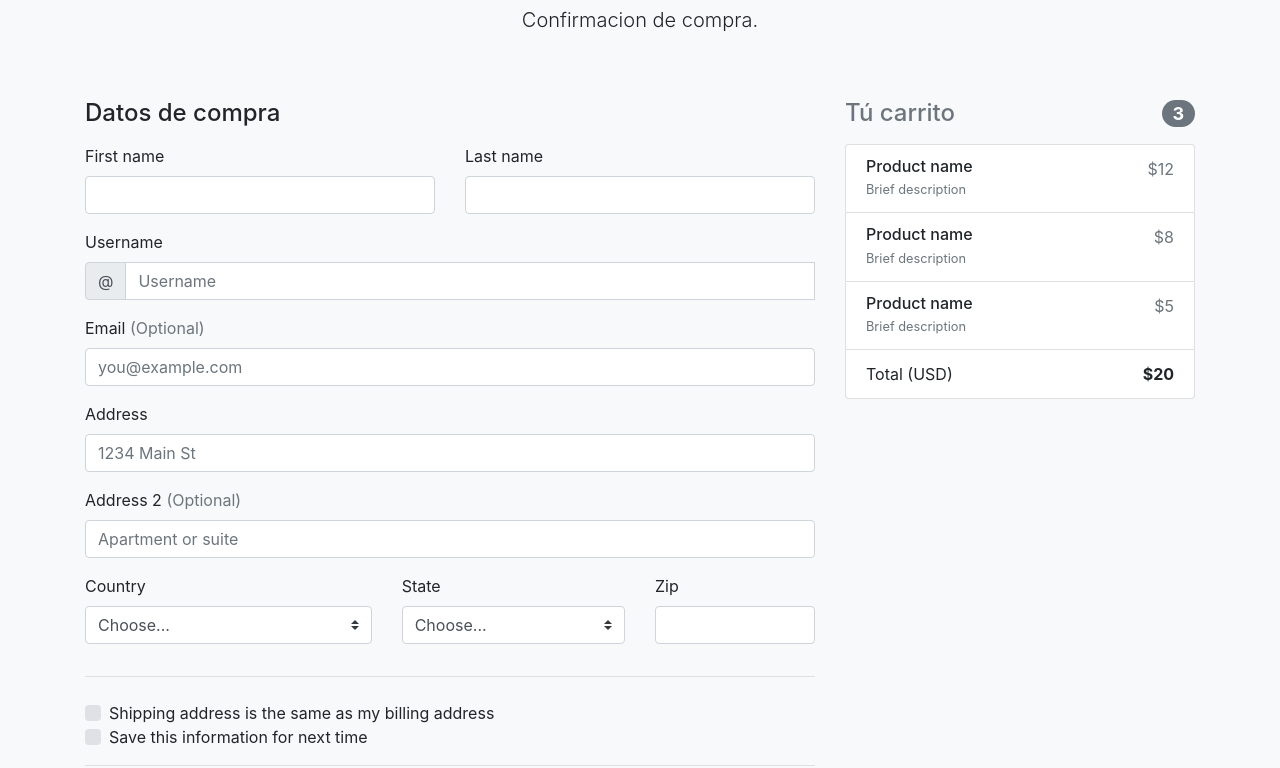
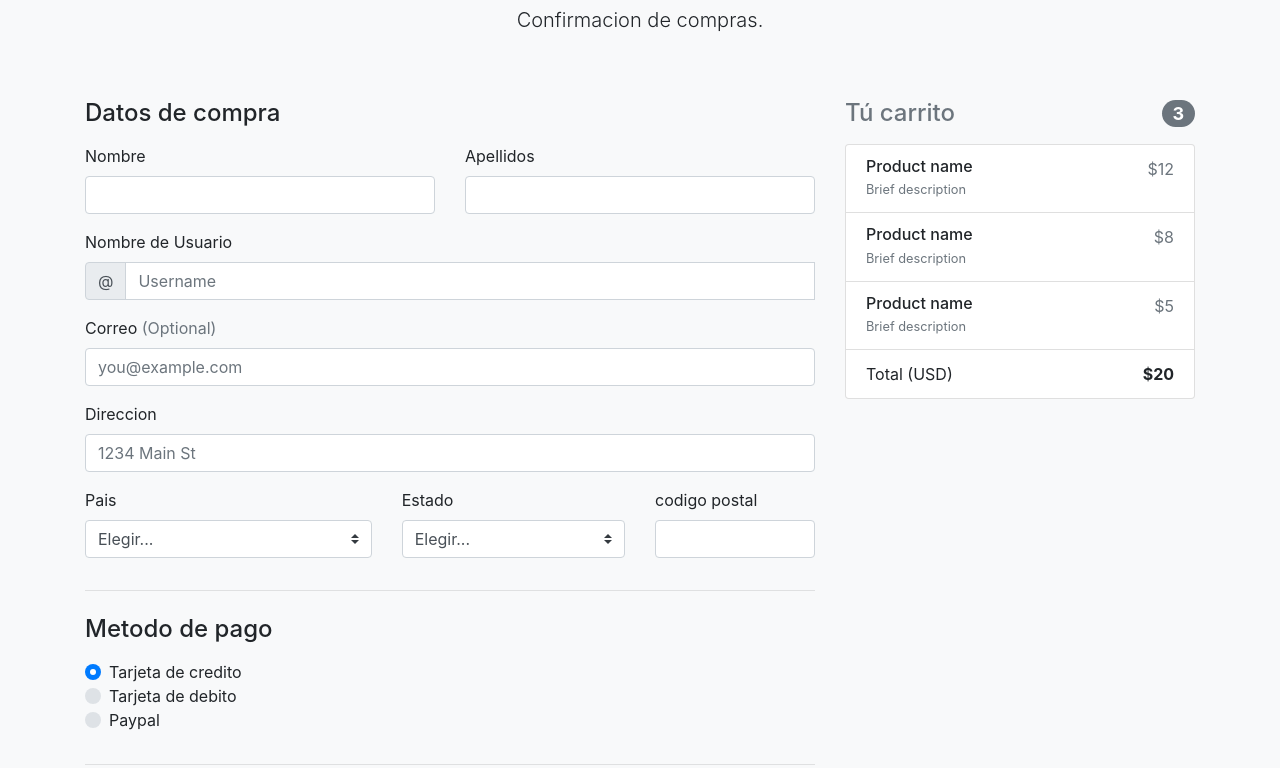
Before and after one commit to OzielLeos/PAPW-2019, a plain HTML site: page carrito.html in a window 1280 px wide. Shown: the part 185-953 px from the top of the page. Drawn offline with nearby package versions, Linux system fonts and the light colour scheme.

Commit message:
github rdy

```diff
--- a/carrito.html
+++ b/carrito.html
@@ -13,14 +13,14 @@
   <!-- <link href="./Checkout example for Bootstrap_files/form-validation.css" rel="stylesheet"> -->
 
 </head>
+
 <body class="bg-light">
 
   <div class="container">
     <div class="py-5 text-center">
-      <img class="d-block mx-auto mb-4" src="img/logo.png" alt=""
-        width="72" height="72">
+      <img class="d-block mx-auto mb-4" src="img/logo.png" alt="" width="72" height="72">
       <h2>Confirmacion</h2>
-      <p class="lead">Confirmacion de compra.</p>
+      <p class="lead">Confirmacion de compras.</p>
     </div>
 
     <div class="row">
@@ -78,86 +78,86 @@
         <form class="needs-validation" novalidate="">
           <div class="row">
             <div class="col-md-6 mb-3">
-              <label for="firstName">First name</label>
+              <label for="firstName">Nombre</label>
               <input type="text" class="form-control" id="firstName" placeholder="" value="" required="">
               <div class="invalid-feedback">
-                Valid first name is required.
+                Nombre requerido.
               </div>
             </div>
             <div class="col-md-6 mb-3">
-              <label for="lastName">Last name</label>
+              <label for="lastName">Apellidos</label>
               <input type="text" class="form-control" id="lastName" placeholder="" value="" required="">
               <div class="invalid-feedback">
-                Valid last name is required.
+                Apellidos requeridos.
               </div>
             </div>
           </div>
 
           <div class="mb-3">
-            <label for="username">Username</label>
+            <label for="username">Nombre de Usuario</label>
             <div class="input-group">
               <div class="input-group-prepend">
                 <span class="input-group-text">@</span>
               </div>
               <input type="text" class="form-control" id="username" placeholder="Username" required="">
               <div class="invalid-feedback" style="width: 100%;">
-                Your username is required.
+                usuario requerido.
               </div>
             </div>
           </div>
 
           <div class="mb-3">
-            <label for="email">Email <span class="text-muted">(Optional)</span></label>
+            <label for="email">Correo <span class="text-muted">(Optional)</span></label>
             <input type="email" class="form-control" id="email" placeholder="you@example.com">
             <div class="invalid-feedback">
-              Please enter a valid email address for shipping updates.
+              porfavor ingrese un correo valido.
             </div>
           </div>
 
           <div class="mb-3">
-            <label for="address">Address</label>
+            <label for="address">Direccion</label>
             <input type="text" class="form-control" id="address" placeholder="1234 Main St" required="">
             <div class="invalid-feedback">
               Please enter your shipping address.
             </div>
           </div>
 
-          <div class="mb-3">
+          <!-- <div class="mb-3">
             <label for="address2">Address 2 <span class="text-muted">(Optional)</span></label>
             <input type="text" class="form-control" id="address2" placeholder="Apartment or suite">
-          </div>
+          </div> -->
 
           <div class="row">
             <div class="col-md-5 mb-3">
-              <label for="country">Country</label>
+              <label for="country">Pais</label>
               <select class="custom-select d-block w-100" id="country" required="">
-                <option value="">Choose...</option>
-                <option>United States</option>
+                <option value="">Elegir...</option>
+                <option>Mexico</option>
               </select>
               <div class="invalid-feedback">
-                Please select a valid country.
+                Seleccione un pais.
               </div>
             </div>
             <div class="col-md-4 mb-3">
-              <label for="state">State</label>
+              <label for="state">Estado</label>
               <select class="custom-select d-block w-100" id="state" required="">
-                <option value="">Choose...</option>
-                <option>California</option>
+                <option value="">Elegir...</option>
+                <option>Tlaxcala</option>
               </select>
               <div class="invalid-feedback">
-                Please provide a valid state.
+                Seleccione un estado valido.
               </div>
             </div>
             <div class="col-md-3 mb-3">
-              <label for="zip">Zip</label>
+              <label for="zip">codigo postal</label>
               <input type="text" class="form-control" id="zip" placeholder="" required="">
               <div class="invalid-feedback">
-                Zip code required.
+                codigo postal requerido.
               </div>
             </div>
           </div>
           <hr class="mb-4">
-          <div class="custom-control custom-checkbox">
+          <!-- <div class="custom-control custom-checkbox">
             <input type="checkbox" class="custom-control-input" id="same-address">
             <label class="custom-control-label" for="same-address">Shipping address is the same as my billing
               address</label>
@@ -166,18 +166,18 @@
             <input type="checkbox" class="custom-control-input" id="save-info">
             <label class="custom-control-label" for="save-info">Save this information for next time</label>
           </div>
-          <hr class="mb-4">
+          <hr class="mb-4">-->
 
-          <h4 class="mb-3">Payment</h4>
+          <h4 class="mb-3">Metodo de pago</h4>
 
           <div class="d-block my-3">
             <div class="custom-control custom-radio">
               <input id="credit" name="paymentMethod" type="radio" class="custom-control-input" checked="" required="">
-              <label class="custom-control-label" for="credit">Credit card</label>
+              <label class="custom-control-label" for="credit">Tarjeta de credito</label>
             </div>
             <div class="custom-control custom-radio">
               <input id="debit" name="paymentMethod" type="radio" class="custom-control-input" required="">
-              <label class="custom-control-label" for="debit">Debit card</label>
+              <label class="custom-control-label" for="debit">Tarjeta de debito</label>
             </div>
             <div class="custom-control custom-radio">
               <input id="paypal" name="paymentMethod" type="radio" class="custom-control-input" required="">
@@ -185,7 +185,7 @@
             </div>
           </div>
           <div class="row">
-            <div class="col-md-6 mb-3">
+            <!-- <div class="col-md-6 mb-3">
               <label for="cc-name">Name on card</label>
               <input type="text" class="form-control" id="cc-name" placeholder="" required="">
               <small class="text-muted">Full name as displayed on card</small>
@@ -215,10 +215,10 @@
               <div class="invalid-feedback">
                 Security code required
               </div>
-            </div>
+            </div>-->
           </div>
           <hr class="mb-4">
-          <button class="btn btn-primary btn-lg btn-block" type="submit">Continue to checkout</button>
+          <button class="btn btn-primary btn-lg btn-block" type="submit">Pagar</button>
         </form>
       </div>
     </div>
```
Lines whose indentation alone changed are shown as unchanged.
